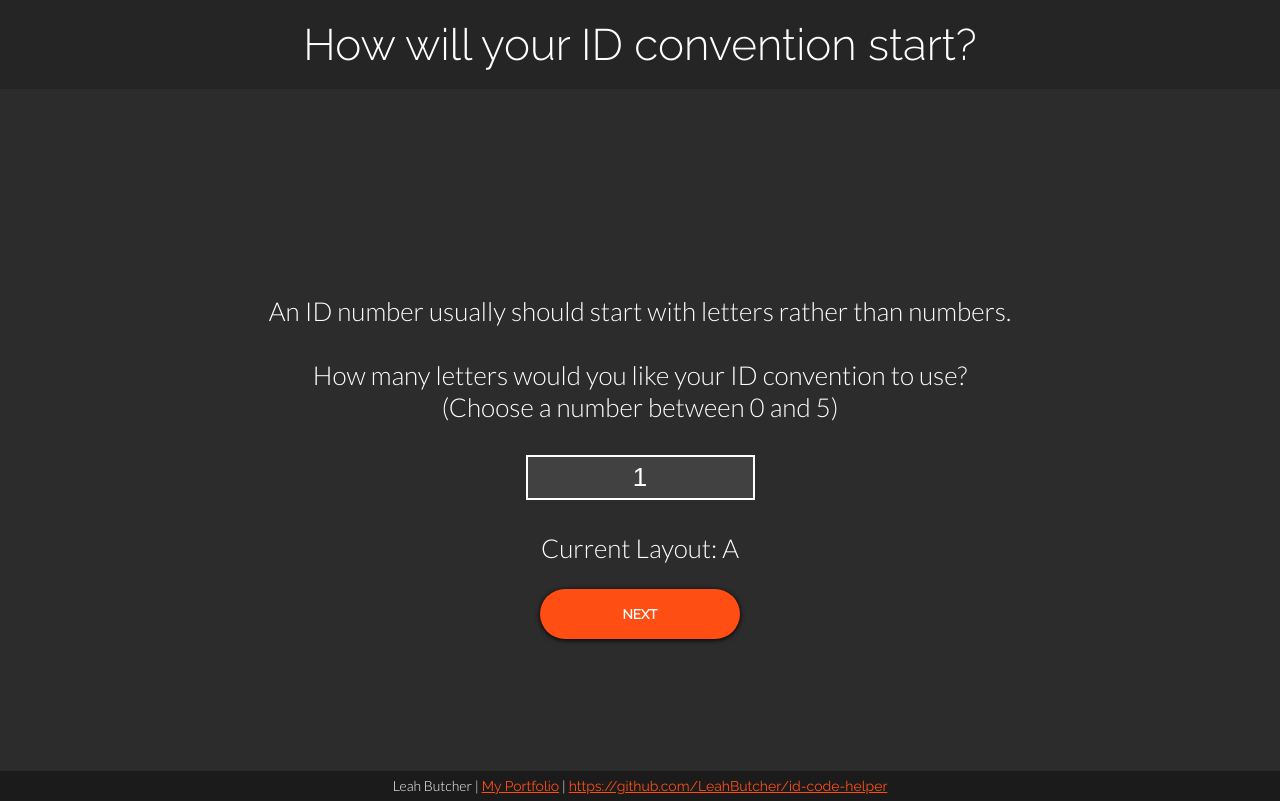
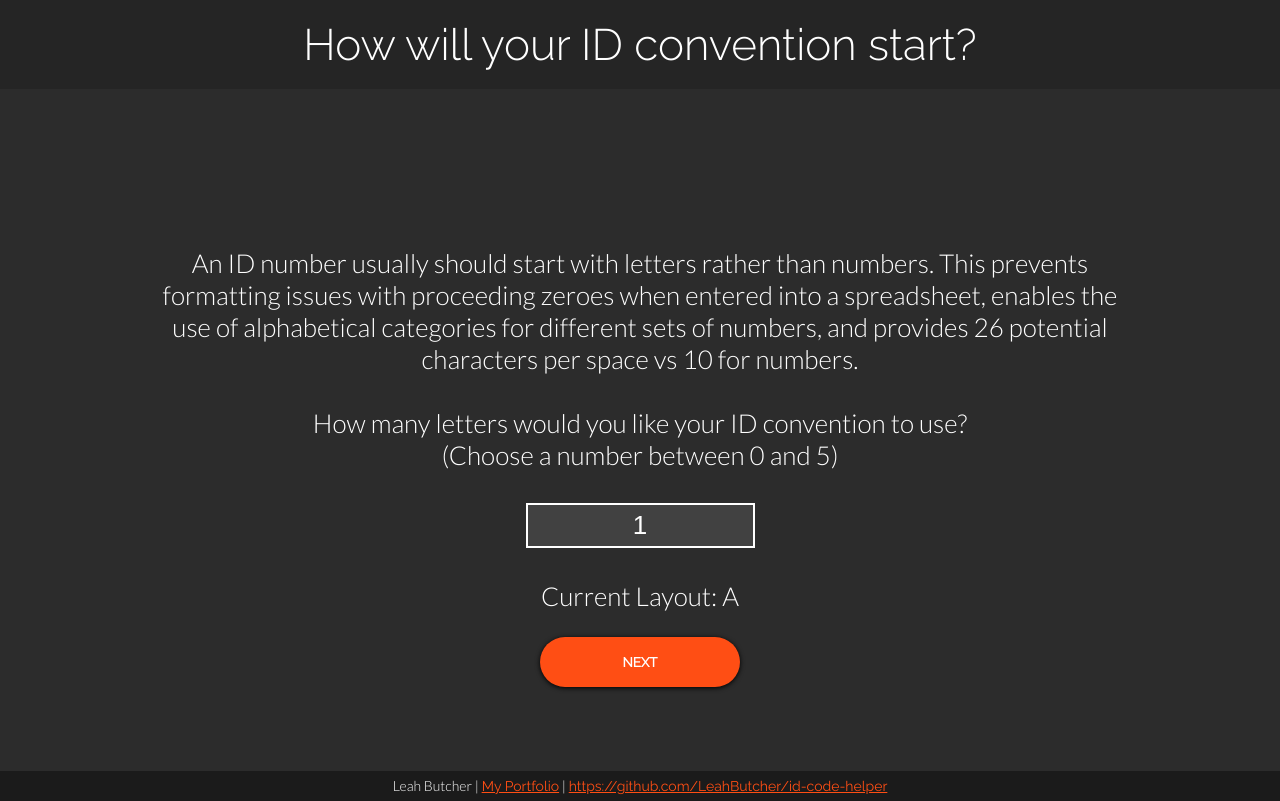
Before and after one commit to LeahButcher/id-code-helper, a React (Create React App) app: page / in a window 1280 px wide. Both pictures are taken after a click on the button "START". Built offline with nearby package versions, Linux system fonts and the light colour scheme.

Commit message:
Updated text
- Added clarification for the primary chars being alphabetical
- Corrected some text formatting inconsistencies

```diff
--- a/src/phases/PrimaryChars.js
+++ b/src/phases/PrimaryChars.js
@@ -45,6 +45,9 @@ class PrimaryChars extends Component {
 
             <div className="App-content-table">
                 An ID number usually should start with letters rather than numbers.
+                This prevents formatting issues with proceeding zeroes when entered into a spreadsheet,
+                enables the use of alphabetical categories for different sets of numbers,
+                and provides 26 potential characters per space vs 10 for numbers.
             <br /><br />
                 How many letters would you like your ID convention to use? <br />
                 (Choose a number between 0 and 5)
--- a/src/phases/Result.js
+++ b/src/phases/Result.js
@@ -109,7 +109,7 @@ function Result(props){
                 <b>{uniqueIDs}</b>{extraIDs}
                 </div>
                 <div className="App-explanation">
-                    *based on 26 primary characters ({props.pri.length}), 36 secondary characters({props.sec.length}), and 10 digits({props.dig.length}) + 36 optional characters ({props.ext.length})
+                    *based on 26 primary characters ({props.pri.length}), 36 secondary characters ({props.sec.length}), 10 digits ({props.dig.length}), and 36 optional characters ({props.ext.length})
                 </div>
                 <br />
                 Here's your JavaScript function:
```
